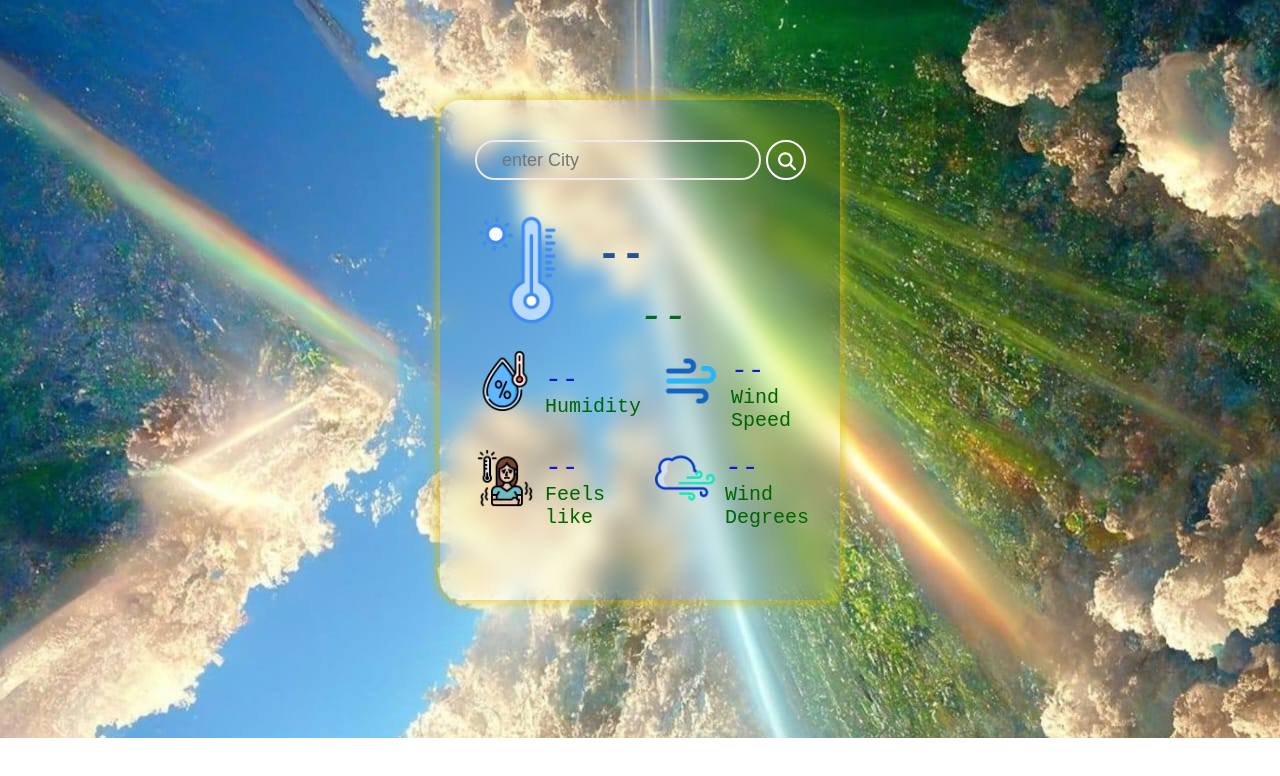
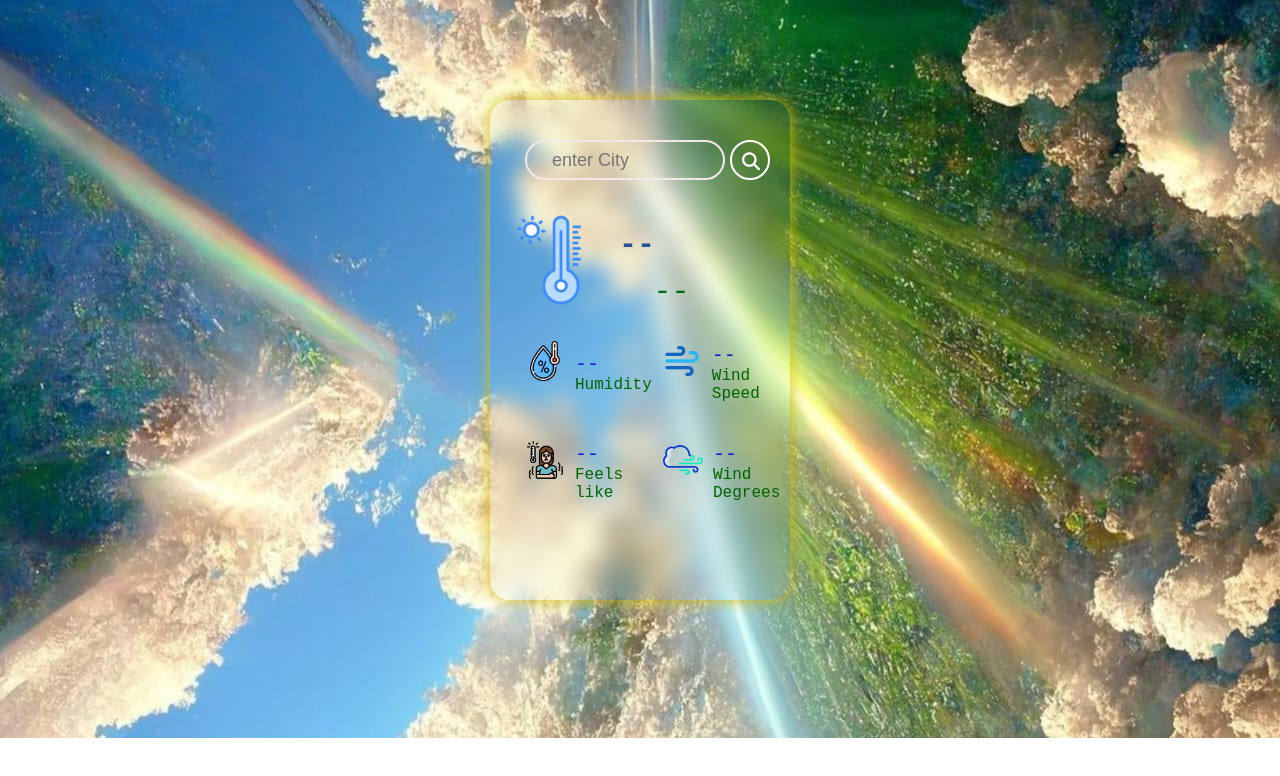
Before and after one commit to stutisinha1976/weather, a plain HTML site: page index.html in a window 1280 px wide. Drawn offline with Linux system fonts and the light colour scheme.

Commit message:
css fixes

```diff
--- a/styles.css
+++ b/styles.css
@@ -14,7 +14,7 @@
 
 .card {
     width: 90%;
-    max-width: 400px;
+    max-width: 300px;
     height: 500px;
     backdrop-filter: blur(10px);
     color: antiquewhite;
@@ -47,7 +47,7 @@
     padding: 10px 25px;
     height: 40px;
     border-radius: 30px;
-    width: 300px;
+    width: 200px;
     margin-right: 5px;
     font-size: 18px;
 }
@@ -71,22 +71,22 @@
     background-color: rgb(98, 196, 113);
 }
 .tag{
-    font-size:x-large;
+    font-size:large;
     font-family: monospace;
     color:darkgreen;
 }
 
 .weather-icon {
-    width: 120px;
+    width: 100px;
     position: relative;
     right: 20%;
-    margin-left: 30px;
+    margin-left: 20px;
     margin-top: 30px;
-    height: 120px;
+    height: 100px;
 }
 
 .weather h1 {
-    font-size: 40px;
+    font-size: 30px;
     font-weight: 600;
     position: relative;
     right: 20%;
@@ -97,12 +97,12 @@
 }
 
 .weather h2 {
-    font-size: 40px;
+    font-size: 30px;
     font-weight: 500;
     color: rgb(5, 104, 31);
     display: inline-block;
     position: relative;
-    left: 1%;
+    left: 5%;
     bottom: 35px;
     font-family: monospace;
     margin-left: 40px;
@@ -112,14 +112,14 @@
 .disp {
     display: flex;
     align-items: center;
-    padding-right: 90px;
+    /* padding-right: 90px; */
 
 }
 
 .row1 {
     display: flex;
     justify-content: space-between;
-    align-items: center;
+    /* align-items: center; */
     margin-top: 40px;
 }
 
@@ -132,25 +132,25 @@
 }
 
 .col img {
-    width: 60px;
-    height: 60px;
+    width: 40px;
+    height: 40px;
     margin-right: 10px;
-    margin-top: -85px;
+    margin-top: -65px;
 }
 
 .humidity,
 .wind,
 .feels-like,
 .wind-degree {
-    font-size:28px;
-    font-weight: 500;
-    margin-top: -60px;
+    font-size:20px;
+    font-weight: 400;
+    margin-top: -40px;
     font-family: monospace;
     color: rgb(19, 25, 202);
 }
 #wind{
-    margin-left:20px;
+    margin-left:10px;
 }
 #ws {
-    margin-left: 50px;
+    margin-left: 40px;
 }
```
